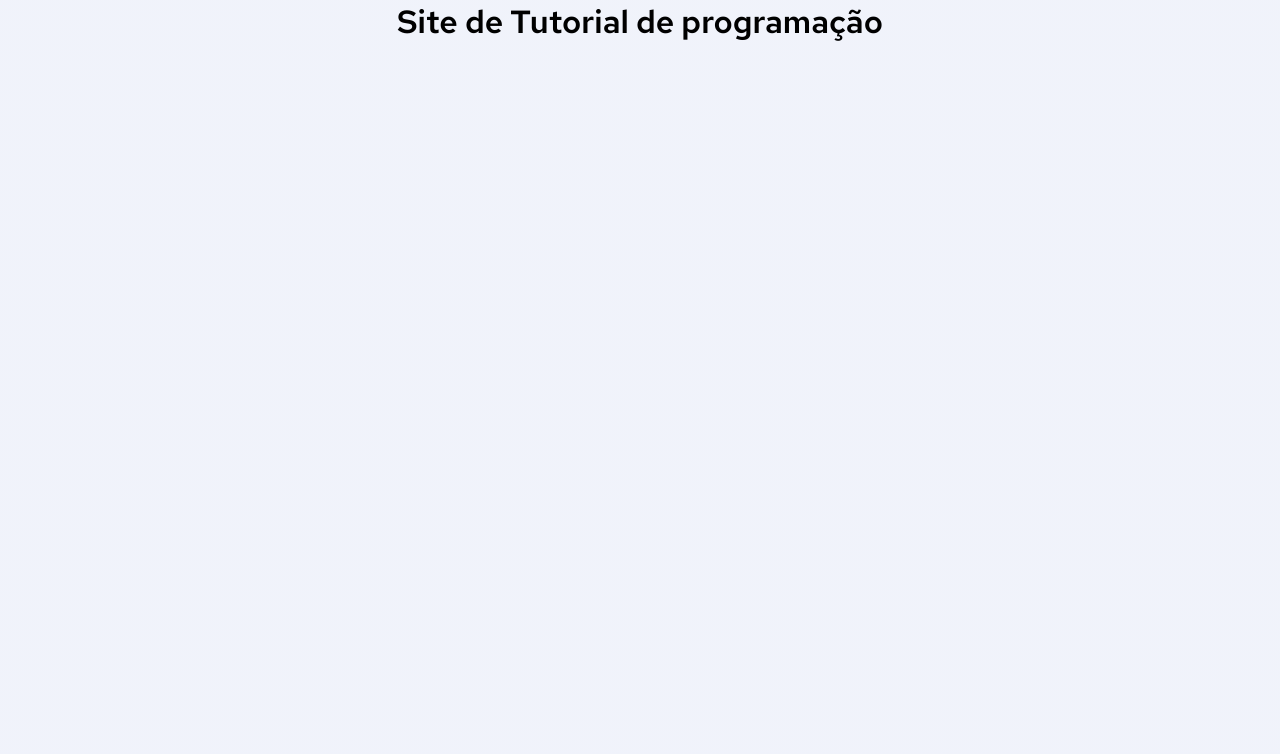
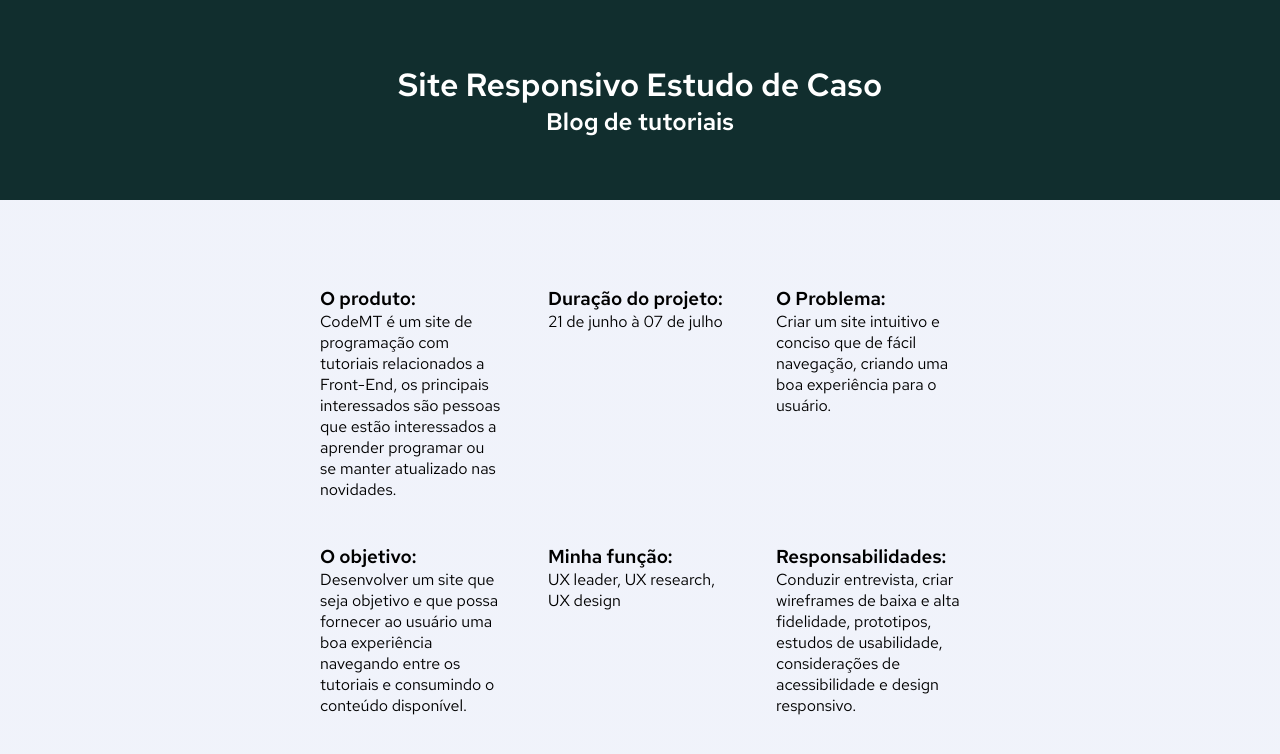
Before and after one commit to matheusjesse/portifolio-matheus-jesse, a React (Create React App) app: page /responsiveSite in a window 1280 px wide. Shown: the top 754 px of the page. Built offline with nearby package versions, Linux system fonts and the light colour scheme; a web font is replaced by a local one.

Commit message:
feat: criando o header e a secao de visão geral do projeto

```diff
--- a/src/pages/ResponsiveSite.js
+++ b/src/pages/ResponsiveSite.js
@@ -1,14 +1,53 @@
+import { D } from "styled-icons/crypto";
 import ResponsiveSiteContainer from "../styles/ResponsiveSiteContainer";
 
 function ResponsiveSite() {
   return(
     <ResponsiveSiteContainer>
         <div className="header-page">
-            <h1>Site de Tutorial de programação</h1>
-
+            <h1>Site Responsivo Estudo de Caso</h1>
+            <h2>Blog de tutoriais</h2>
         </div>
-        <div className="overrall">
-
+        <div className="overall">
+            <div className="overrall-box">
+                <h3>O produto:</h3>
+                <p>
+                    CodeMT é um site de programação com tutoriais relacionados
+                     a Front-End, os principais interessados são pessoas que
+                     estão interessados a aprender programar ou se manter
+                     atualizado nas novidades.
+                </p>
+            </div>
+            <div className="overrall-box">
+                <h3>Duração do projeto:</h3>
+                <p>
+                    21 de junho à 07 de julho
+                </p>
+            </div>
+            <div className="overrall-box">
+                <h3>O Problema:</h3>
+                <p>
+                    Criar um site intuitivo e conciso que de fácil navegação, criando uma boa experiência para o usuário.
+                </p>
+            </div>
+            <div className="overrall-box">
+                <h3>O objetivo:</h3>
+                <p>
+                    Desenvolver um site que seja objetivo e que possa fornecer ao usuário uma boa experiência navegando entre os tutoriais e consumindo o conteúdo disponível.
+                </p>
+            </div>
+            <div className="overrall-box">
+                <h3>Minha função:</h3>
+                <p>
+                    UX leader, UX research, UX design
+                </p>
+            </div>
+            <div className="overrall-box">
+                <h3>Responsabilidades:</h3>
+                <p>
+                    Conduzir entrevista, criar wireframes de baixa e alta fidelidade, prototipos, estudos de usabilidade, considerações de acessibilidade e design responsivo.
+                </p>
+            </div>
         </div>
     </ResponsiveSiteContainer>
   );
--- a/src/styles/ResponsiveSiteContainer.js
+++ b/src/styles/ResponsiveSiteContainer.js
@@ -10,6 +10,36 @@ const ResponsiveSiteContainer = styled.body`
   align-content: flex-start;
   background: var(--material-theme-sys-light-surface, linear-gradient(0deg, rgba(0, 90, 193, 0.04) 0%, rgba(0, 90, 193, 0.04) 100%), #FAF9FD);
 
+    .header-page {
+        height: 200px;
+        width: 100%;
+        display: flex;
+        align-items: center;
+        justify-content: center;
+        background-color: #112E2E;
+        flex-wrap: wrap;
+        margin-bottom: 64px;
+        align-content: center;
+    }
 
+    .header-page  h1, h2{
+        width: 100%;
+        text-align: center;
+        color: white;
+    }
+
+    .overall{
+        width: 68%;
+        display: flex;
+        justify-content: center;
+        flex-wrap: wrap;
+    }
+
+    .overrall-box{
+        width:200px;
+        margin: 14px;
+        border-radius: 12px;
+        padding: 8px;
+    }
 `
 export default ResponsiveSiteContainer;
```
